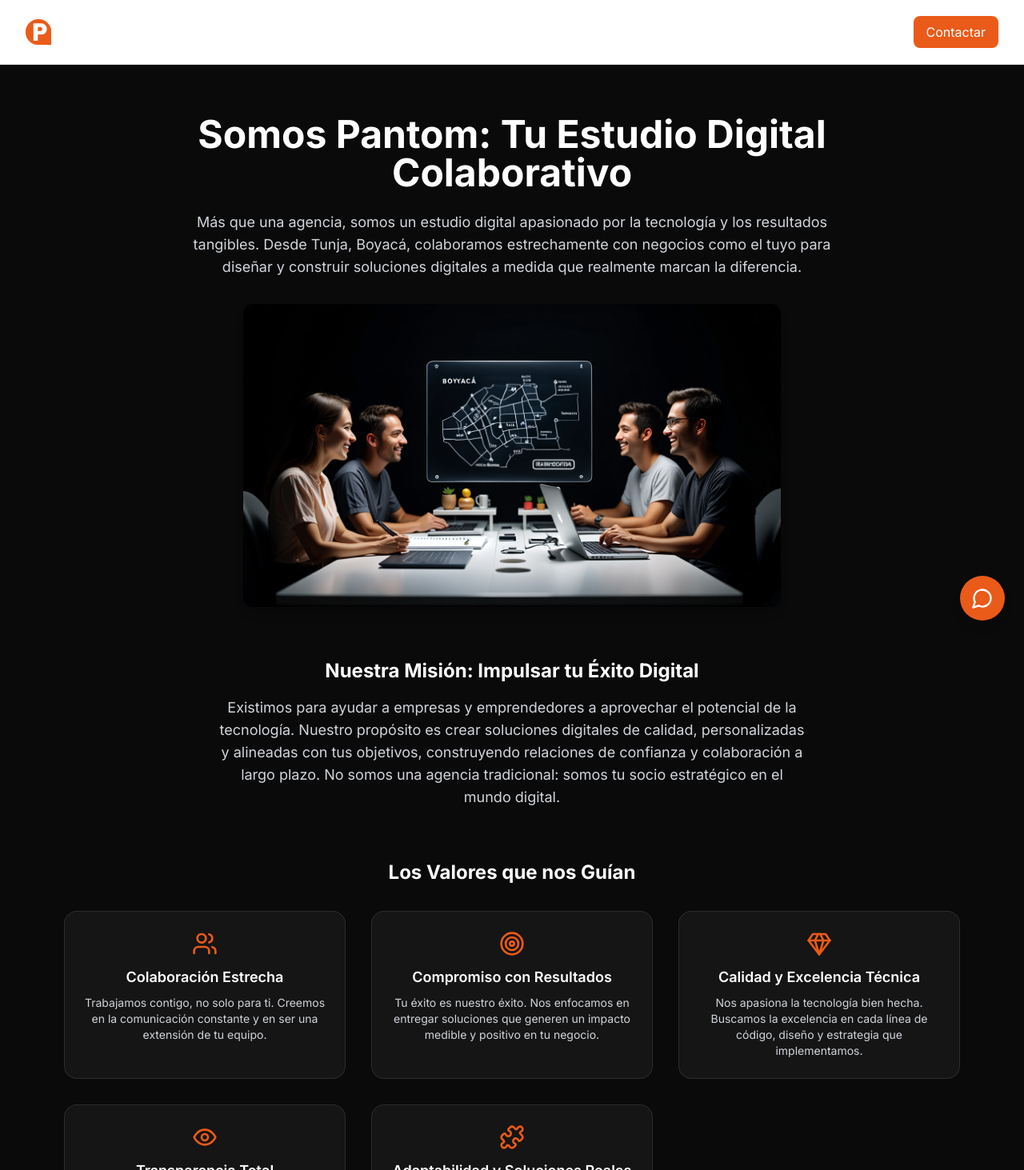
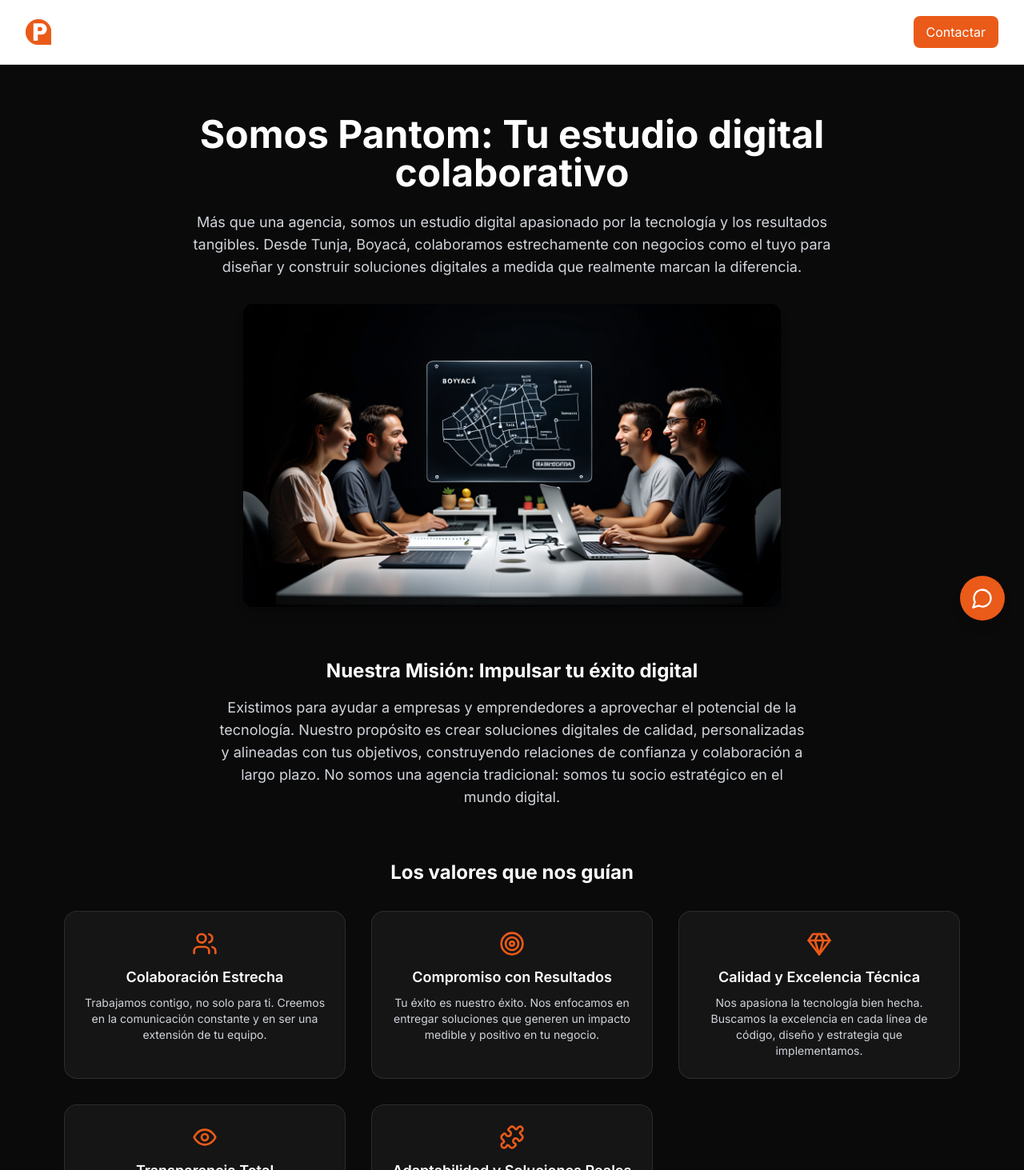
Before and after one commit to victorhug1/pantom-app, a Next.js app: page /nosotros in a window 1280 px wide. Shown: the top 1463 px of the page at 80% size. Built offline with nearby package versions, Linux system fonts and the light colour scheme.

Commit message:
chore: save unstaged changes before cleaning large file

```diff
--- a/pages/contacto.jsx
+++ b/pages/contacto.jsx
@@ -26,7 +26,7 @@
         {/* Encabezado */}
         <section className="max-w-3xl mx-auto px-4 pt-16 pb-8 text-center">
           <h1 className="text-3xl sm:text-5xl font-bold text-white mb-6">
-            Hablemos: Contacta con Pantom Estudio Digital
+            Hablemos: Contacta con Pantom Digital Studio
           </h1>
           <p className="text-lg text-gray-300 mb-8">
             ¿Tienes un proyecto en mente, una pregunta sobre nuestros servicios o simplemente quieres explorar cómo podemos colaborar? Nos encantaría escucharte. Completa el formulario o utiliza nuestros datos de contacto directo.
--- a/pages/nosotros.jsx
+++ b/pages/nosotros.jsx
@@ -25,7 +25,7 @@
         {/* Encabezado */}
         <section className="max-w-4xl mx-auto px-4 pt-16 pb-8 text-center">
           <h1 className="text-3xl sm:text-5xl font-bold text-white mb-6">
-            Somos Pantom: Tu Estudio Digital Colaborativo
+            Somos Pantom: Tu estudio digital colaborativo
           </h1>
           <p className="text-lg text-gray-300 mb-8">
             Más que una agencia, somos un estudio digital apasionado por la tecnología y los resultados tangibles. Desde Tunja, Boyacá, colaboramos estrechamente con negocios como el tuyo para diseñar y construir soluciones digitales a medida que realmente marcan la diferencia.
@@ -45,7 +45,7 @@
         {/* Misión y Visión */}
         <section className="max-w-3xl mx-auto px-4 mb-16 text-center">
           <h2 className="text-2xl font-bold text-white mb-4">
-            Nuestra Misión: Impulsar tu Éxito Digital
+            Nuestra Misión: Impulsar tu éxito digital
           </h2>
           <p className="text-gray-300 text-lg mb-2">
             Existimos para ayudar a empresas y emprendedores a aprovechar el potencial de la tecnología. Nuestro propósito es crear soluciones digitales de calidad, personalizadas y alineadas con tus objetivos, construyendo relaciones de confianza y colaboración a largo plazo. No somos una agencia tradicional: somos tu socio estratégico en el mundo digital.
@@ -55,7 +55,7 @@
         {/* Valores */}
         <section className="max-w-6xl mx-auto px-4 mb-16">
           <h2 className="text-2xl font-bold text-white mb-8 text-center">
-            Los Valores que nos Guían
+            Los valores que nos guían
           </h2>
           <div className="grid grid-cols-1 sm:grid-cols-2 md:grid-cols-3 gap-8">
             <div className="bg-[#181818]/80 border border-white/10 rounded-2xl p-6 flex flex-col items-center hover:shadow-xl transition-shadow group">
```
